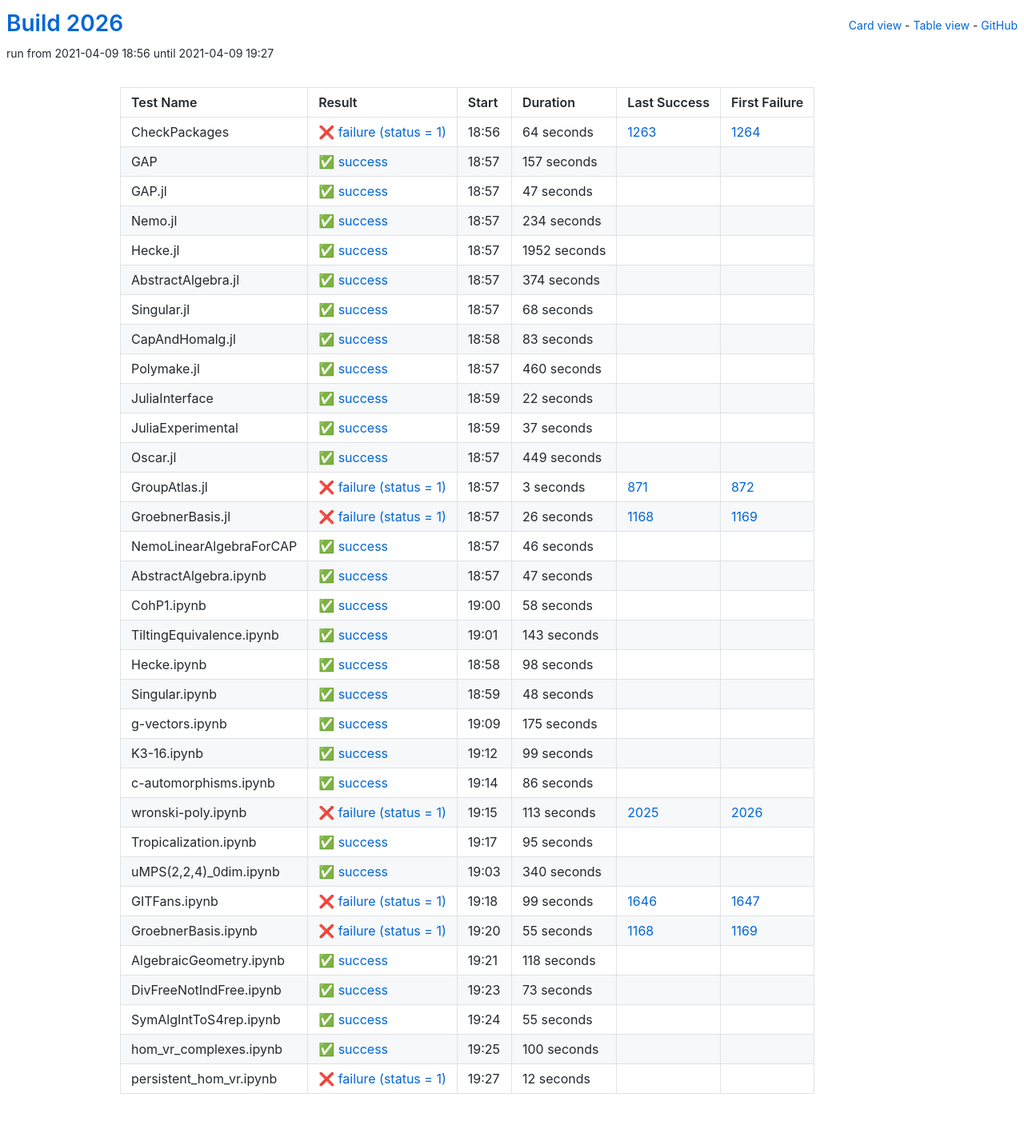
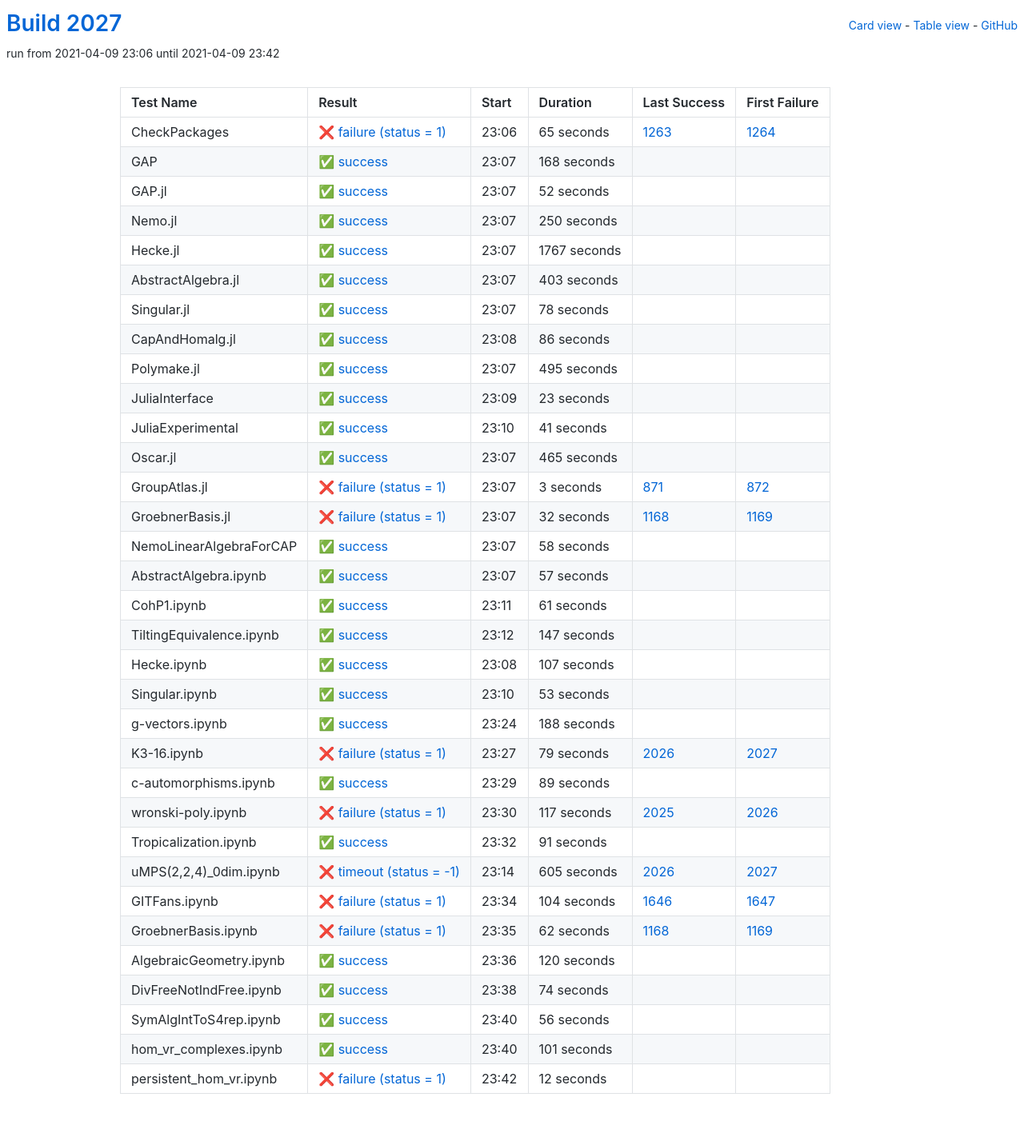
Before and after one commit to oscar-system/oscar-ci-status-stable, a Jekyll site: the page built from table.html, in a window 1280 px wide. Shown: the whole page at 80% size. Built offline with Jekyll 4.4.1, drawn with Linux system fonts in a browser that asks for light colours.

Commit message:
Build #2027

```diff
--- a/_data/ci.yml
+++ b/_data/ci.yml
@@ -1,6 +1,6 @@
 ---
-build: 2026
-build_url: https://oscarci.mathematik.uni-kl.de/job/oscar-stable/2026/
+build: 2027
+build_url: https://oscarci.mathematik.uni-kl.de/job/oscar-stable/2027/
 job: oscar-stable
 organization: oscar-system
 repo: oscar-ci-status-stable
@@ -8,152 +8,152 @@ repourl: https://github.com/oscar-system/oscar-ci-status-stable
 tests:
 - name: CheckPackages
   id: checkpackages
-  log: https://oscarci.mathematik.uni-kl.de/job/oscar-stable/2026/artifact/logs/build-2026/CheckPackages.log
-  start: 2021-04-09 18:56
+  log: https://oscarci.mathematik.uni-kl.de/job/oscar-stable/2027/artifact/logs/build-2027/CheckPackages.log
+  start: 2021-04-09 23:06
   success: false
   exitcode: 1
   status: failure
-  duration: 64
+  duration: 65
   last_success: 1263
   last_success_url: https://oscarci.mathematik.uni-kl.de/job/oscar-stable/1263/
   first_failure: 1264
   first_failure_url: https://oscarci.mathematik.uni-kl.de/job/oscar-stable/1264/
 - name: GAP
   id: gap
-  log: https://oscarci.mathematik.uni-kl.de/job/oscar-stable/2026/artifact/logs/build-2026/GAP.log
-  start: 2021-04-09 18:57
+  log: https://oscarci.mathematik.uni-kl.de/job/oscar-stable/2027/artifact/logs/build-2027/GAP.log
+  start: 2021-04-09 23:07
   success: true
   exitcode: 0
   status: success
-  duration: 157
+  duration: 168
   last_success: false
   last_success_url:
   first_failure: false
   first_failure_url:
 - name: GAP.jl
   id: gap-jl
-  log: https://oscarci.mathematik.uni-kl.de/job/oscar-stable/2026/artifact/logs/build-2026/GAP.jl.log
-  start: 2021-04-09 18:57
+  log: https://oscarci.mathematik.uni-kl.de/job/oscar-stable/2027/artifact/logs/build-2027/GAP.jl.log
+  start: 2021-04-09 23:07
   success: true
   exitcode: 0
   status: success
-  duration: 47
+  duration: 52
   last_success: false
   last_success_url:
   first_failure: false
   first_failure_url:
 - name: Nemo.jl
   id: nemo-jl
-  log: https://oscarci.mathematik.uni-kl.de/job/oscar-stable/2026/artifact/logs/build-2026/Nemo.jl.log
-  start: 2021-04-09 18:57
+  log: https://oscarci.mathematik.uni-kl.de/job/oscar-stable/2027/artifact/logs/build-2027/Nemo.jl.log
+  start: 2021-04-09 23:07
   success: true
   exitcode: 0
   status: success
-  duration: 234
+  duration: 250
   last_success: false
   last_success_url:
   first_failure: false
   first_failure_url:
 - name: Hecke.jl
   id: hecke-jl
-  log: https://oscarci.mathematik.uni-kl.de/job/oscar-stable/2026/artifact/logs/build-2026/Hecke.jl.log
-  start: 2021-04-09 18:57
+  log: https://oscarci.mathematik.uni-kl.de/job/oscar-stable/2027/artifact/logs/build-2027/Hecke.jl.log
+  start: 2021-04-09 23:07
   success: true
   exitcode: 0
   status: success
-  duration: 1952
+  duration: 1767
   last_success: false
   last_success_url:
   first_failure: false
   first_failure_url:
 - name: AbstractAlgebra.jl
   id: abstractalgebra-jl
-  log: https://oscarci.mathematik.uni-kl.de/job/oscar-stable/2026/artifact/logs/build-2026/AbstractAlgebra.jl.log
-  start: 2021-04-09 18:57
+  log: https://oscarci.mathematik.uni-kl.de/job/oscar-stable/2027/artifact/logs/build-2027/AbstractAlgebra.jl.log
+  start: 2021-04-09 23:07
   success: true
   exitcode: 0
   status: success
-  duration: 374
+  duration: 403
   last_success: false
   last_success_url:
   first_failure: false
   first_failure_url:
 - name: Singular.jl
   id: singular-jl
-  log: https://oscarci.mathematik.uni-kl.de/job/oscar-stable/2026/artifact/logs/build-2026/Singular.jl.log
-  start: 2021-04-09 18:57
+  log: https://oscarci.mathematik.uni-kl.de/job/oscar-stable/2027/artifact/logs/build-2027/Singular.jl.log
+  start: 2021-04-09 23:07
   success: true
   exitcode: 0
   status: success
-  duration: 68
+  duration: 78
   last_success: false
   last_success_url:
   first_failure: false
   first_failure_url:
 - name: CapAndHomalg.jl
   id: capandhomalg-jl
-  log: https://oscarci.mathematik.uni-kl.de/job/oscar-stable/2026/artifact/logs/build-2026/CapAndHomalg.jl.log
-  start: 2021-04-09 18:58
+  log: https://oscarci.mathematik.uni-kl.de/job/oscar-stable/2027/artifact/logs/build-2027/CapAndHomalg.jl.log
+  start: 2021-04-09 23:08
   success: true
   exitcode: 0
   status: success
-  duration: 83
+  duration: 86
   last_success: false
   last_success_url:
   first_failure: false
   first_failure_url:
 - name: Polymake.jl
   id: polymake-jl
-  log: https://oscarci.mathematik.uni-kl.de/job/oscar-stable/2026/artifact/logs/build-2026/Polymake.jl.log
-  start: 2021-04-09 18:57
+  log: https://oscarci.mathematik.uni-kl.de/job/oscar-stable/2027/artifact/logs/build-2027/Polymake.jl.log
+  start: 2021-04-09 23:07
   success: true
   exitcode: 0
   status: success
-  duration: 460
+  duration: 495
   last_success: false
   last_success_url:
   first_failure: false
   first_failure_url:
 - name: JuliaInterface
   id: juliainterface
-  log: https://oscarci.mathematik.uni-kl.de/job/oscar-stable/2026/artifact/logs/build-2026/JuliaInterface.log
-  start: 2021-04-09 18:59
+  log: https://oscarci.mathematik.uni-kl.de/job/oscar-stable/2027/artifact/logs/build-2027/JuliaInterface.log
+  start: 2021-04-09 23:09
   success: true
   exitcode: 0
   status: success
-  duration: 22
+  duration: 23
   last_success: false
   last_success_url:
   first_failure: false
   first_failure_url:
 - name: JuliaExperimental
   id: juliaexperimental
-  log: https://oscarci.mathematik.uni-kl.de/job/oscar-stable/2026/artifact/logs/build-2026/JuliaExperimental.log
-  start: 2021-04-09 18:59
+  log: https://oscarci.mathematik.uni-kl.de/job/oscar-stable/2027/artifact/logs/build-2027/JuliaExperimental.log
+  start: 2021-04-09 23:10
   success: true
   exitcode: 0
   status: success
-  duration: 37
+  duration: 41
   last_success: false
   last_success_url:
   first_failure: false
   first_failure_url:
 - name: Oscar.jl
   id: oscar-jl
-  log: https://oscarci.mathematik.uni-kl.de/job/oscar-stable/2026/artifact/logs/build-2026/Oscar.jl.log
-  start: 2021-04-09 18:57
+  log: https://oscarci.mathematik.uni-kl.de/job/oscar-stable/2027/artifact/logs/build-2027/Oscar.jl.log
+  start: 2021-04-09 23:07
   success: true
   exitcode: 0
   status: success
-  duration: 449
+  duration: 465
   last_success: false
   last_success_url:
   first_failure: false
   first_failure_url:
 - name: GroupAtlas.jl
   id: groupatlas-jl
-  log: https://oscarci.mathematik.uni-kl.de/job/oscar-stable/2026/artifact/logs/build-2026/GroupAtlas.jl.log
-  start: 2021-04-09 18:57
+  log: https://oscarci.mathematik.uni-kl.de/job/oscar-stable/2027/artifact/logs/build-2027/GroupAtlas.jl.log
+  start: 2021-04-09 23:07
   success: false
   exitcode: 1
   status: failure
@@ -164,44 +164,20 @@ tests:
   first_failure_url: https://oscarci.mathematik.uni-kl.de/job/oscar-stable/872/
 - name: GroebnerBasis.jl
   id: groebnerbasis-jl
-  log: https://oscarci.mathematik.uni-kl.de/job/oscar-stable/2026/artifact/logs/build-2026/GroebnerBasis.jl.log
-  start: 2021-04-09 18:57
+  log: https://oscarci.mathematik.uni-kl.de/job/oscar-stable/2027/artifact/logs/build-2027/GroebnerBasis.jl.log
+  start: 2021-04-09 23:07
   success: false
   exitcode: 1
   status: failure
-  duration: 26
+  duration: 32
   last_success: 1168
   last_success_url: https://oscarci.mathematik.uni-kl.de/job/oscar-stable/1168/
   first_failure: 1169
   first_failure_url: https://oscarci.mathematik.uni-kl.de/job/oscar-stable/1169/
 - name: NemoLinearAlgebraForCAP
   id: nemolinearalgebraforcap
-  log: https://oscarci.mathematik.uni-kl.de/job/oscar-stable/2026/artifact/logs/build-2026/NemoLinearAlgebraForCAP.log
-  start: 2021-04-09 18:57
-  success: true
-  exitcode: 0
-  status: success
-  duration: 46
-  last_success: false
-  last_success_url:
-  first_failure: false
-  first_failure_url:
-- name: AbstractAlgebra.ipynb
-  id: abstractalgebra-ipynb
-  log: https://oscarci.mathematik.uni-kl.de/job/oscar-stable/2026/artifact/logs/build-2026/AbstractAlgebra.ipynb.log
-  start: 2021-04-09 18:57
-  success: true
-  exitcode: 0
-  status: success
-  duration: 47
-  last_success: false
-  last_success_url:
-  first_failure: false
-  first_failure_url:
-- name: CohP1.ipynb
-  id: cohp1-ipynb
-  log: https://oscarci.mathematik.uni-kl.de/job/oscar-stable/2026/artifact/logs/build-2026/CohP1.ipynb.log
-  start: 2021-04-09 19:00
+  log: https://oscarci.mathematik.uni-kl.de/job/oscar-stable/2027/artifact/logs/build-2027/NemoLinearAlgebraForCAP.log
+  start: 2021-04-09 23:07
   success: true
   exitcode: 0
   status: success
@@ -210,190 +186,214 @@ tests:
   last_success_url:
   first_failure: false
   first_failure_url:
-- name: TiltingEquivalence.ipynb
-  id: tiltingequivalence-ipynb
-  log: https://oscarci.mathematik.uni-kl.de/job/oscar-stable/2026/artifact/logs/build-2026/TiltingEquivalence.ipynb.log
-  start: 2021-04-09 19:01
+- name: AbstractAlgebra.ipynb
+  id: abstractalgebra-ipynb
+  log: https://oscarci.mathematik.uni-kl.de/job/oscar-stable/2027/artifact/logs/build-2027/AbstractAlgebra.ipynb.log
+  start: 2021-04-09 23:07
   success: true
   exitcode: 0
   status: success
-  duration: 143
+  duration: 57
+  last_success: false
+  last_success_url:
+  first_failure: false
+  first_failure_url:
+- name: CohP1.ipynb
+  id: cohp1-ipynb
+  log: https://oscarci.mathematik.uni-kl.de/job/oscar-stable/2027/artifact/logs/build-2027/CohP1.ipynb.log
+  start: 2021-04-09 23:11
+  success: true
+  exitcode: 0
+  status: success
+  duration: 61
+  last_success: false
+  last_success_url:
+  first_failure: false
+  first_failure_url:
+- name: TiltingEquivalence.ipynb
+  id: tiltingequivalence-ipynb
+  log: https://oscarci.mathematik.uni-kl.de/job/oscar-stable/2027/artifact/logs/build-2027/TiltingEquivalence.ipynb.log
+  start: 2021-04-09 23:12
+  success: true
+  exitcode: 0
+  status: success
+  duration: 147
   last_success: false
   last_success_url:
   first_failure: false
   first_failure_url:
 - name: Hecke.ipynb
   id: hecke-ipynb
-  log: https://oscarci.mathematik.uni-kl.de/job/oscar-stable/2026/artifact/logs/build-2026/Hecke.ipynb.log
-  start: 2021-04-09 18:58
+  log: https://oscarci.mathematik.uni-kl.de/job/oscar-stable/2027/artifact/logs/build-2027/Hecke.ipynb.log
+  start: 2021-04-09 23:08
   success: true
   exitcode: 0
   status: success
-  duration: 98
+  duration: 107
   last_success: false
   last_success_url:
   first_failure: false
   first_failure_url:
 - name: Singular.ipynb
   id: singular-ipynb
-  log: https://oscarci.mathematik.uni-kl.de/job/oscar-stable/2026/artifact/logs/build-2026/Singular.ipynb.log
-  start: 2021-04-09 18:59
+  log: https://oscarci.mathematik.uni-kl.de/job/oscar-stable/2027/artifact/logs/build-2027/Singular.ipynb.log
+  start: 2021-04-09 23:10
   success: true
   exitcode: 0
   status: success
-  duration: 48
+  duration: 53
   last_success: false
   last_success_url:
   first_failure: false
   first_failure_url:
 - name: g-vectors.ipynb
   id: g-vectors-ipynb
-  log: https://oscarci.mathematik.uni-kl.de/job/oscar-stable/2026/artifact/logs/build-2026/g-vectors.ipynb.log
-  start: 2021-04-09 19:09
+  log: https://oscarci.mathematik.uni-kl.de/job/oscar-stable/2027/artifact/logs/build-2027/g-vectors.ipynb.log
+  start: 2021-04-09 23:24
   success: true
   exitcode: 0
   status: success
-  duration: 175
+  duration: 188
   last_success: false
   last_success_url:
   first_failure: false
   first_failure_url:
 - name: K3-16.ipynb
   id: k3-16-ipynb
-  log: https://oscarci.mathematik.uni-kl.de/job/oscar-stable/2026/artifact/logs/build-2026/K3-16.ipynb.log
-  start: 2021-04-09 19:12
+  log: https://oscarci.mathematik.uni-kl.de/job/oscar-stable/2027/artifact/logs/build-2027/K3-16.ipynb.log
+  start: 2021-04-09 23:27
+  success: false
+  exitcode: 1
+  status: failure
+  duration: 79
+  last_success: 2026
+  last_success_url: https://oscarci.mathematik.uni-kl.de/job/oscar-stable/2026/
+  first_failure: 2027
+  first_failure_url: https://oscarci.mathematik.uni-kl.de/job/oscar-stable/2027/
+- name: c-automorphisms.ipynb
+  id: c-automorphisms-ipynb
+  log: https://oscarci.mathematik.uni-kl.de/job/oscar-stable/2027/artifact/logs/build-2027/c-automorphisms.ipynb.log
+  start: 2021-04-09 23:29
   success: true
   exitcode: 0
   status: success
-  duration: 99
-  last_success: false
-  last_success_url:
-  first_failure: false
-  first_failure_url:
-- name: c-automorphisms.ipynb
-  id: c-automorphisms-ipynb
-  log: https://oscarci.mathematik.uni-kl.de/job/oscar-stable/2026/artifact/logs/build-2026/c-automorphisms.ipynb.log
-  start: 2021-04-09 19:14
-  success: true
-  exitcode: 0
-  status: success
-  duration: 86
+  duration: 89
   last_success: false
   last_success_url:
   first_failure: false
   first_failure_url:
 - name: wronski-poly.ipynb
   id: wronski-poly-ipynb
-  log: https://oscarci.mathematik.uni-kl.de/job/oscar-stable/2026/artifact/logs/build-2026/wronski-poly.ipynb.log
-  start: 2021-04-09 19:15
+  log: https://oscarci.mathematik.uni-kl.de/job/oscar-stable/2027/artifact/logs/build-2027/wronski-poly.ipynb.log
+  start: 2021-04-09 23:30
   success: false
   exitcode: 1
   status: failure
-  duration: 113
+  duration: 117
   last_success: 2025
   last_success_url: https://oscarci.mathematik.uni-kl.de/job/oscar-stable/2025/
   first_failure: 2026
   first_failure_url: https://oscarci.mathematik.uni-kl.de/job/oscar-stable/2026/
 - name: Tropicalization.ipynb
   id: tropicalization-ipynb
-  log: https://oscarci.mathematik.uni-kl.de/job/oscar-stable/2026/artifact/logs/build-2026/Tropicalization.ipynb.log
-  start: 2021-04-09 19:17
+  log: https://oscarci.mathematik.uni-kl.de/job/oscar-stable/2027/artifact/logs/build-2027/Tropicalization.ipynb.log
+  start: 2021-04-09 23:32
   success: true
   exitcode: 0
   status: success
-  duration: 95
+  duration: 91
   last_success: false
   last_success_url:
   first_failure: false
   first_failure_url:
 - name: uMPS(2,2,4)_0dim.ipynb
   id: umps-2-2-4-0dim-ipynb
-  log: https://oscarci.mathematik.uni-kl.de/job/oscar-stable/2026/artifact/logs/build-2026/uMPS-2-2-4-_0dim.ipynb.log
-  start: 2021-04-09 19:03
-  success: true
-  exitcode: 0
-  status: success
-  duration: 340
-  last_success: false
-  last_success_url:
-  first_failure: false
-  first_failure_url:
+  log: https://oscarci.mathematik.uni-kl.de/job/oscar-stable/2027/artifact/logs/build-2027/uMPS-2-2-4-_0dim.ipynb.log
+  start: 2021-04-09 23:14
+  success: false
+  exitcode: -1
+  status: timeout
+  duration: 605
+  last_success: 2026
+  last_success_url: https://oscarci.mathematik.uni-kl.de/job/oscar-stable/2026/
+  first_failure: 2027
+  first_failure_url: https://oscarci.mathematik.uni-kl.de/job/oscar-stable/2027/
 - name: GITFans.ipynb
   id: gitfans-ipynb
-  log: https://oscarci.mathematik.uni-kl.de/job/oscar-stable/2026/artifact/logs/build-2026/GITFans.ipynb.log
-  start: 2021-04-09 19:18
+  log: https://oscarci.mathematik.uni-kl.de/job/oscar-stable/2027/artifact/logs/build-2027/GITFans.ipynb.log
+  start: 2021-04-09 23:34
   success: false
   exitcode: 1
   status: failure
-  duration: 99
+  duration: 104
   last_success: 1646
   last_success_url: https://oscarci.mathematik.uni-kl.de/job/oscar-stable/1646/
   first_failure: 1647
   first_failure_url: https://oscarci.mathematik.uni-kl.de/job/oscar-stable/1647/
 - name: GroebnerBasis.ipynb
   id: groebnerbasis-ipynb
-  log: https://oscarci.mathematik.uni-kl.de/job/oscar-stable/2026/artifact/logs/build-2026/GroebnerBasis.ipynb.log
-  start: 2021-04-09 19:20
+  log: https://oscarci.mathematik.uni-kl.de/job/oscar-stable/2027/artifact/logs/build-2027/GroebnerBasis.ipynb.log
+  start: 2021-04-09 23:35
   success: false
   exitcode: 1
   status: failure
-  duration: 55
+  duration: 62
   last_success: 1168
   last_success_url: https://oscarci.mathematik.uni-kl.de/job/oscar-stable/1168/
   first_failure: 1169
   first_failure_url: https://oscarci.mathematik.uni-kl.de/job/oscar-stable/1169/
 - name: AlgebraicGeometry.ipynb
   id: algebraicgeometry-ipynb
-  log: https://oscarci.mathematik.uni-kl.de/job/oscar-stable/2026/artifact/logs/build-2026/AlgebraicGeometry.ipynb.log
-  start: 2021-04-09 19:21
+  log: https://oscarci.mathematik.uni-kl.de/job/oscar-stable/2027/artifact/logs/build-2027/AlgebraicGeometry.ipynb.log
+  start: 2021-04-09 23:36
   success: true
   exitcode: 0
   status: success
-  duration: 118
+  duration: 120
   last_success: false
   last_success_url:
   first_failure: false
   first_failure_url:
 - name: DivFreeNotIndFree.ipynb
   id: divfreenotindfree-ipynb
-  log: https://oscarci.mathematik.uni-kl.de/job/oscar-stable/2026/artifact/logs/build-2026/DivFreeNotIndFree.ipynb.log
-  start: 2021-04-09 19:23
+  log: https://oscarci.mathematik.uni-kl.de/job/oscar-stable/2027/artifact/logs/build-2027/DivFreeNotIndFree.ipynb.log
+  start: 2021-04-09 23:38
   success: true
   exitcode: 0
   status: success
-  duration: 73
+  duration: 74
   last_success: false
   last_success_url:
   first_failure: false
   first_failure_url:
 - name: SymAlgIntToS4rep.ipynb
   id: symalginttos4rep-ipynb
-  log: https://oscarci.mathematik.uni-kl.de/job/oscar-stable/2026/artifact/logs/build-2026/SymAlgIntToS4rep.ipynb.log
-  start: 2021-04-09 19:24
+  log: https://oscarci.mathematik.uni-kl.de/job/oscar-stable/2027/artifact/logs/build-2027/SymAlgIntToS4rep.ipynb.log
+  start: 2021-04-09 23:40
   success: true
   exitcode: 0
   status: success
-  duration: 55
+  duration: 56
   last_success: false
   last_success_url:
   first_failure: false
   first_failure_url:
 - name: hom_vr_complexes.ipynb
   id: hom-vr-complexes-ipynb
-  log: https://oscarci.mathematik.uni-kl.de/job/oscar-stable/2026/artifact/logs/build-2026/hom_vr_complexes.ipynb.log
-  start: 2021-04-09 19:25
+  log: https://oscarci.mathematik.uni-kl.de/job/oscar-stable/2027/artifact/logs/build-2027/hom_vr_complexes.ipynb.log
+  start: 2021-04-09 23:40
   success: true
   exitcode: 0
   status: success
-  duration: 100
+  duration: 101
   last_success: false
   last_success_url:
   first_failure: false
   first_failure_url:
 - name: persistent_hom_vr.ipynb
   id: persistent-hom-vr-ipynb
-  log: https://oscarci.mathematik.uni-kl.de/job/oscar-stable/2026/artifact/logs/build-2026/persistent_hom_vr.ipynb.log
-  start: 2021-04-09 19:27
+  log: https://oscarci.mathematik.uni-kl.de/job/oscar-stable/2027/artifact/logs/build-2027/persistent_hom_vr.ipynb.log
+  start: 2021-04-09 23:42
   success: false
   exitcode: 1
   status: failure
```
Also changed, not shown: README.md.
